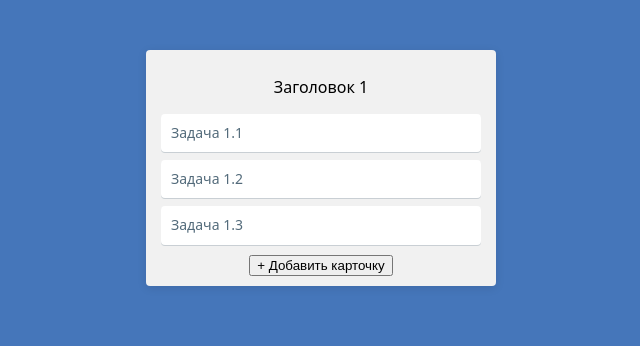
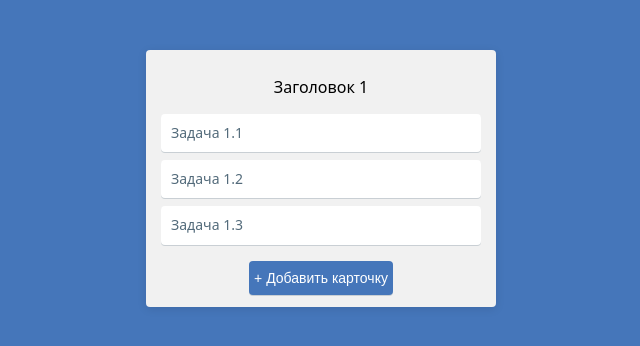
Before and after one commit to dimonarhipon/Flashnote, a React (Create React App) app: page / in a window 1280 px wide. Shown: the top 346 px of the page, without its empty margins (319-959 px from the left). Built offline with nearby package versions, Linux system fonts and the light colour scheme.

Commit message:
Update FlashNote.module.css
Стилищация кнопки

```diff
--- a/src/components/FlashNote/FlashNote.module.css
+++ b/src/components/FlashNote/FlashNote.module.css
@@ -53,12 +53,26 @@
 .note:focus {
 	cursor: auto;
 }
-.footer span {
+.footer button {
+    display: inline-block;
+    padding: 5px;
+    margin: 0;
+    margin-bottom: 2px;
+    margin-top: 8px;
+
+    border-radius: 4px;
+    box-shadow: 0px 1px 0px 0px #c9cfd4;
+
+    line-height: 24px;
     font-size: 14px;
     font-weight: 400;
-    color: rgb(82, 82, 82);
-    margin: 0;
+    color: #fff;
+    background-color: #4576ba;
+    border: none;
+    cursor: pointer;
 }
 .action {
 
 }
+.addNote {
+}
```
